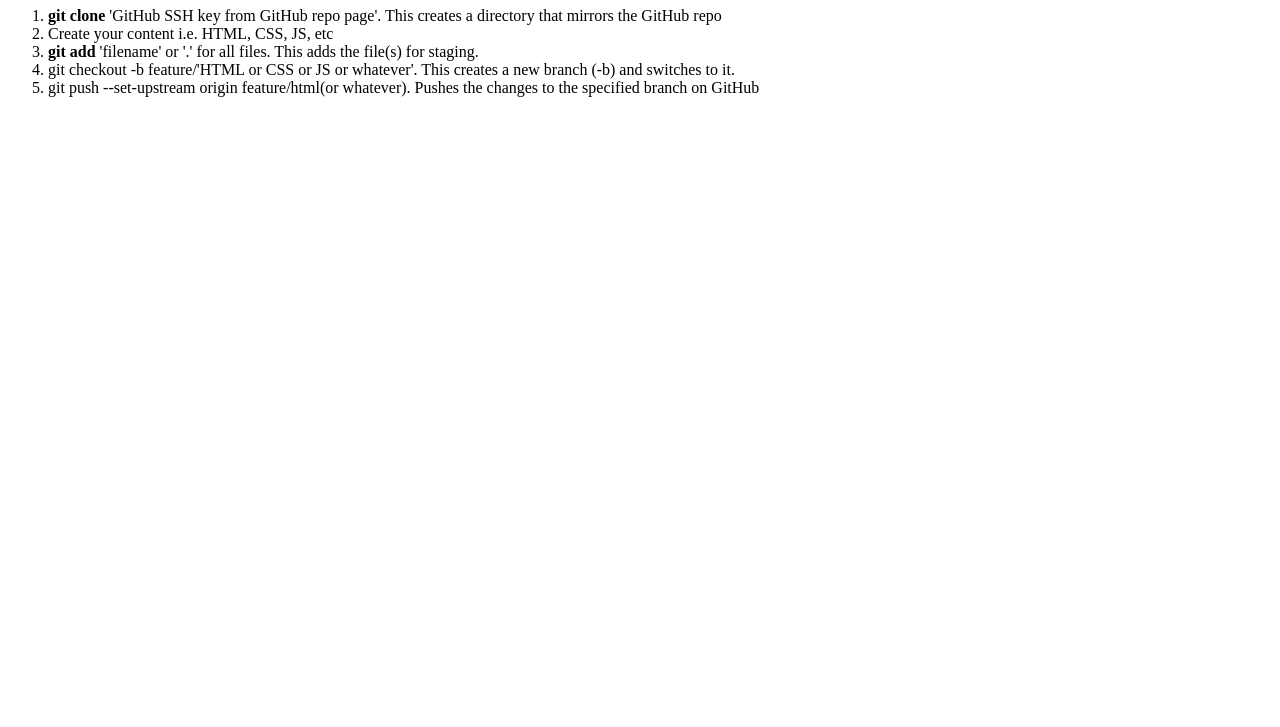
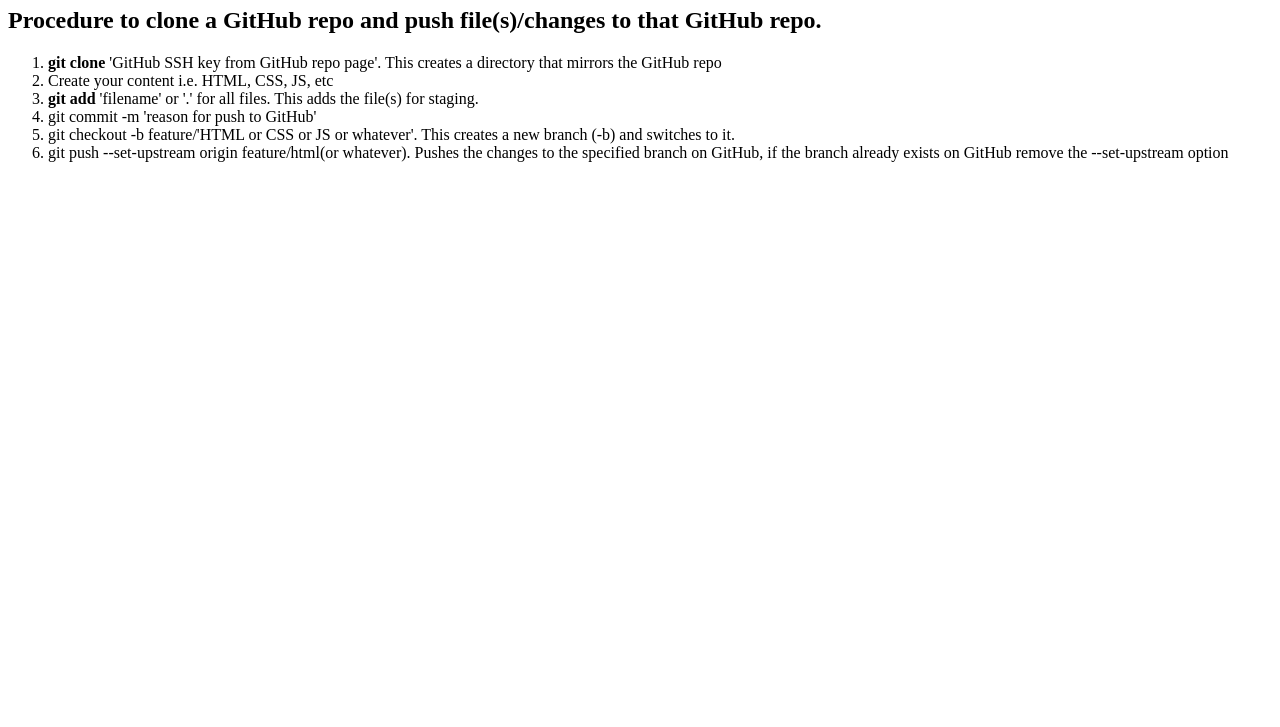
Before and after one commit to DericWard/GIT-GitHub-testing, a plain HTML site: page index.html in a window 1280 px wide. Shown: the part 73-800 px from the top of the page. Drawn offline with Linux system fonts and the light colour scheme.

Commit message:
added an H2 to the <body>

```diff
--- a/index.html
+++ b/index.html
@@ -11,15 +11,17 @@
     </header>
 
     <body>
+        <h2>Procedure to clone a GitHub repo and push file(s)/changes to that GitHub repo.</h2>
         <ol>
             <li><strong>git clone</strong> 'GitHub SSH key from GitHub repo page'. This creates a directory that mirrors
                 the GitHub repo</li>
             <li>Create your content i.e. HTML, CSS, JS, etc</li>
             <li><strong>git add</strong> 'filename' or '.' for all files. This adds the file(s) for staging.</li>
+            <li>git commit -m 'reason for push to GitHub'</li>
             <li>git checkout -b feature/'HTML or CSS or JS or whatever'. This creates a new branch (-b) and switches to
                 it.</li>
             <li>git push --set-upstream origin feature/html(or whatever). Pushes the changes to the specified branch on
-                GitHub</li>
+                GitHub, if the branch already exists on GitHub remove the --set-upstream option</li>
         </ol>
     </body>
 </body>
```
